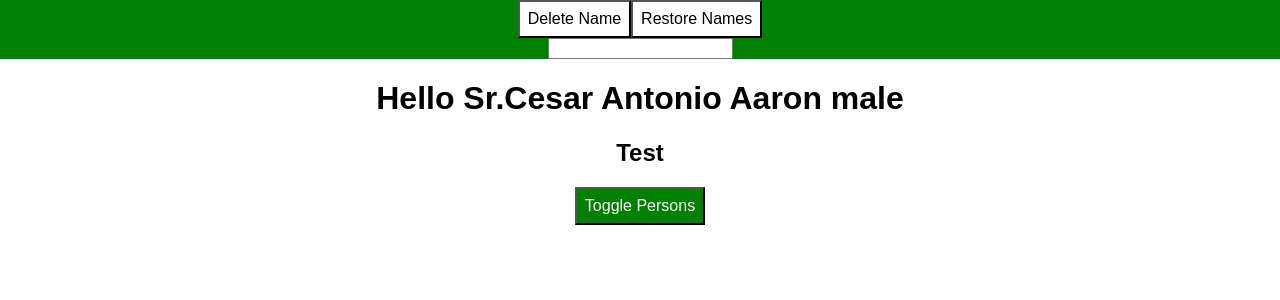
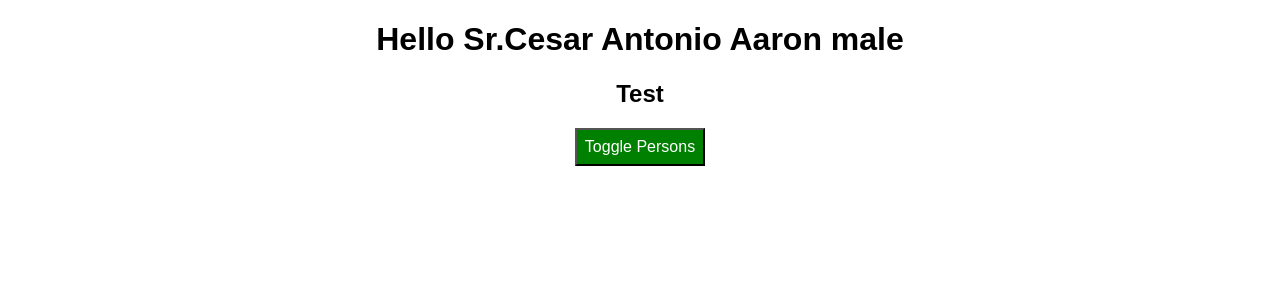
Before and after one commit to darkspiriton/web-portafolio-react, a React (Create React App) app: page / in a window 1280 px wide. Shown: the top 300 px of the page. Built offline with nearby package versions, Linux system fonts and the light colour scheme.

Commit message:
Splitting an App Into Components

```diff
--- a/src/components/Cockpit/Cockpit.js
+++ b/src/components/Cockpit/Cockpit.js
@@ -0,0 +1,17 @@
+import React from 'react'
+import ToggleButton from '../Buttons/ToggleButton'
+import { Example } from '../Examples/Example'
+
+const Cockpit = props => (
+  <div>
+    <Example aux="male" />
+    <div>
+      <ToggleButton
+        toggle={props.clicked}
+        status={props.show}
+      />
+    </div>
+  </div>
+)
+
+export default Cockpit
--- a/src/components/Examples/Example.js
+++ b/src/components/Examples/Example.js
@@ -1,6 +1,6 @@
 import React from 'react'
 
-function formatName(user) {
+function formatName (user) {
   return 'Sr.' + user.name
 }
 
--- a/src/components/Persons/Person/Person.js
+++ b/src/components/Persons/Person/Person.js
@@ -5,7 +5,7 @@ import './Person.css'
 // className={classes.person}
 
 class Person extends Component {
-  render() {
+  render () {
     const style = {
       '@media (min-width: 500px)': { width: '450px' }
     }
@@ -22,7 +22,7 @@ class Person extends Component {
         <input
           type="text"
           value={this.props.value}
-          onChange={this.props.change}
+          onChange={this.props.changed}
         />
       </div>
     )
--- a/src/components/Persons/Persons.js
+++ b/src/components/Persons/Persons.js
@@ -0,0 +1,16 @@
+import React from 'react'
+import Person from './Person/Person'
+
+const persons = props => props.persons.map((person, index) => {
+  return (
+    <Person
+      name={person.name}
+      age={person.age}
+      value={person.name}
+      changed={event => props.changed(event, person.id)}
+      click={() => props.clicked(index)}
+    />
+  )
+})
+
+export default persons
--- a/src/containers/App.js
+++ b/src/containers/App.js
@@ -1,11 +1,8 @@
 import React, { Component } from 'react'
 import './App.css'
-import Person from '../components/Persons/Person/Person'
-import { Example } from '../components/Examples/Example'
-import Button from '../components/Buttons/Button'
-import ToggleButton from '../components/Buttons/ToggleButton'
 import Radium, { StyleRoot } from 'radium'
-import ErrorBoundary from '../components/ErrorBoundary/ErrorBoundary'
+import Persons from '../components/Persons/Persons'
+import Cockpit from '../components/Cockpit/Cockpit'
 
 class App extends Component {
   state = {
@@ -76,50 +73,27 @@ class App extends Component {
     this.setState({ persons })
   }
 
-  render() {
+  render () {
     let persons = null
 
     if (this.state.switchPerson) {
       persons = (
-        <div>
-          {this.state.persons.map((person, index) => {
-            return (
-              <ErrorBoundary key={person.id}>
-                <Person
-                  name={person.name}
-                  age={person.age}
-                  value={person.name}
-                  change={event => this.changeNameHandler(event, person.id)}
-                  click={() => this.deleteItemHandler(index)}
-                />
-              </ErrorBoundary>
-            )
-          })}
-        </div>
+        <Persons
+          persons={this.state.persons}
+          changed={this.changeNameHandler}
+          clicked={this.deleteItemHandler}
+        />
       )
     }
 
-    return (
-      <StyleRoot>
-        <div className="App">
-          <Button
-            restore={this.restoreNameHandler}
-            delete={this.deleteNameHandler}
-            changed={this.deleteNameHandler}
-            value={this.state.index}
-          />
-          <Example aux="male" />
-          <div>
-            <ToggleButton
-              toggle={this.tooglePersonHandler}
-              status={this.state.switchPerson}
-            />
-          </div>
-
-          {persons}
-        </div>
-      </StyleRoot>
-    )
+    return <StyleRoot>
+      <div className="App">
+        <Cockpit
+          clicked={this.tooglePersonHandler}
+          show={this.state.switchPerson} />
+        {persons}
+      </div>
+    </StyleRoot>
   }
 }
 
```
